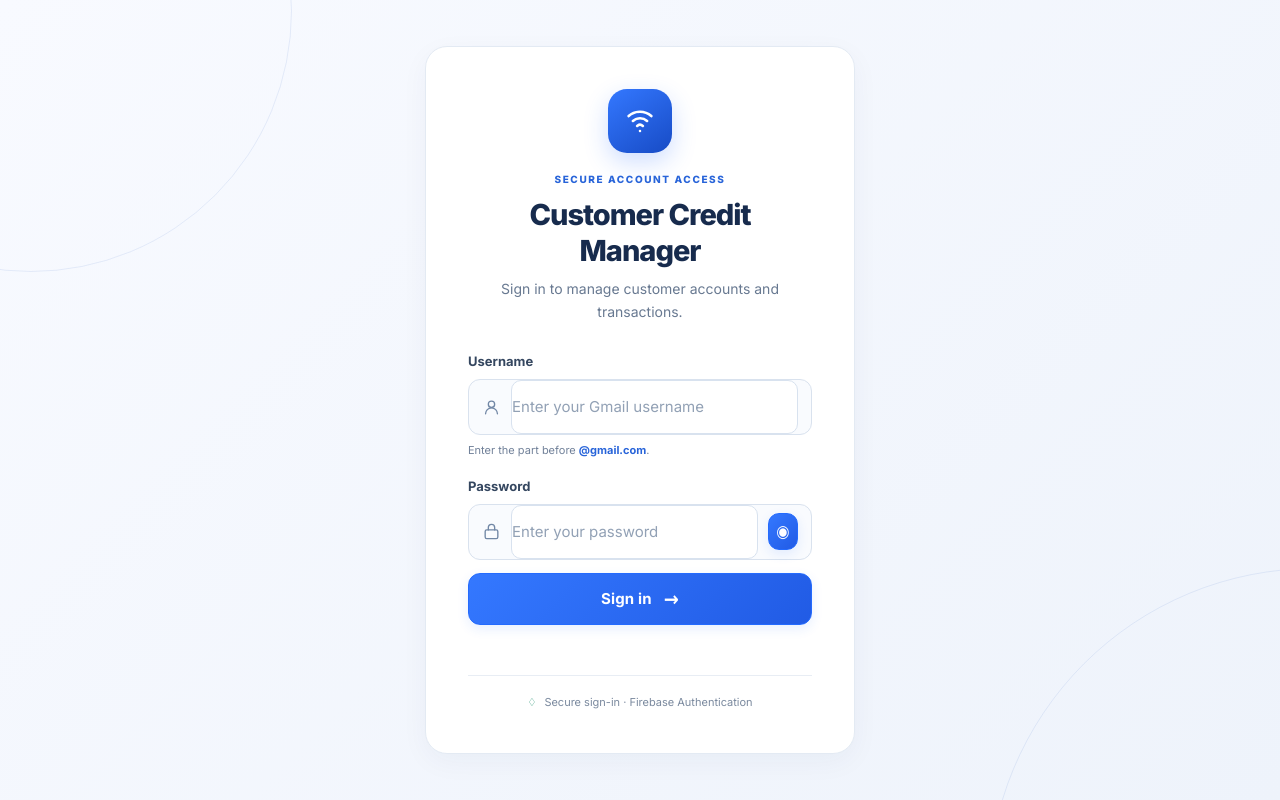
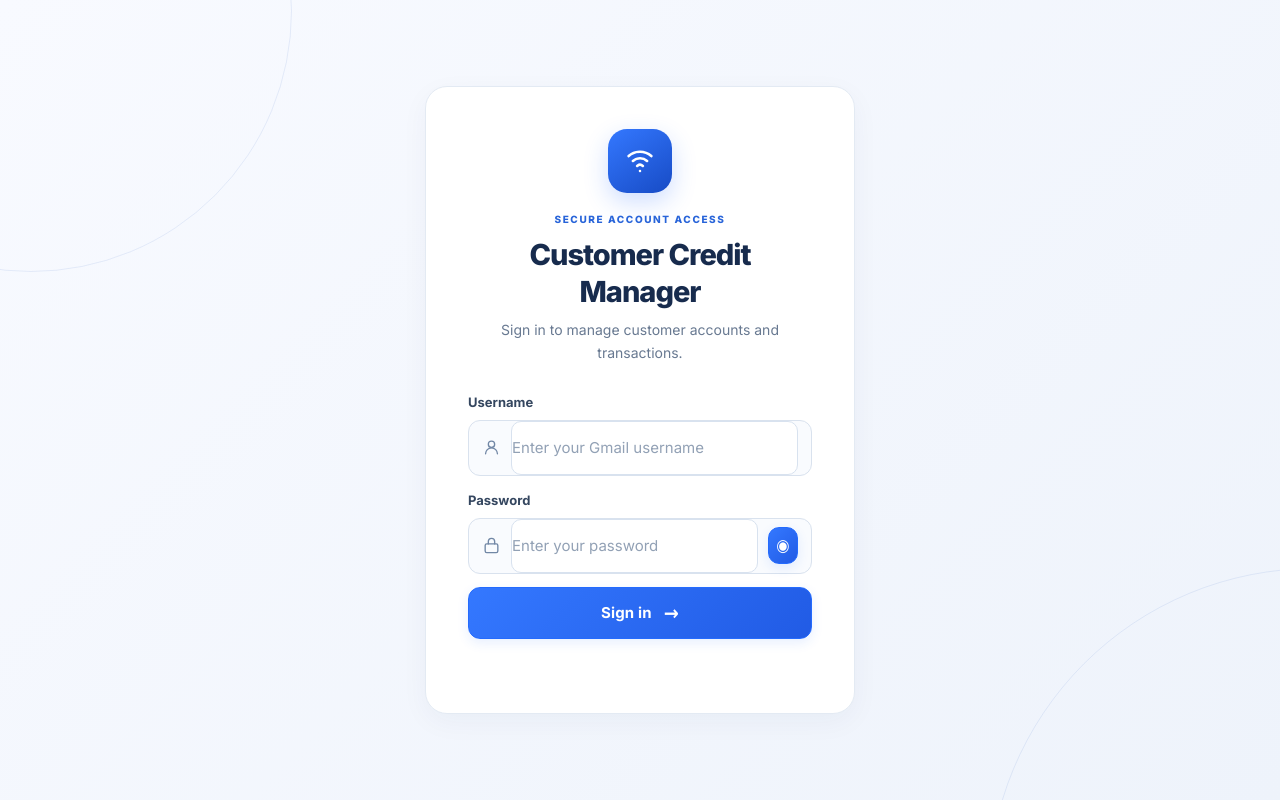
Before and after one commit to roshan7860/isp-online-system, a PHP site: page / in a window 1280 px wide. Run offline with PHP 8.4, Linux system fonts and the light colour scheme; some libraries are stand-ins or nearby versions.

Commit message:
Add files via upload

```diff
--- a/index.html
+++ b/index.html
@@ -16,13 +16,11 @@
     <form id="loginForm" autocomplete="on">
       <label for="email">Username</label>
       <div class="loginInputWrap"><svg viewBox="0 0 24 24" aria-hidden="true"><circle cx="12" cy="8" r="4"/><path d="M4.5 20a7.5 7.5 0 0 1 15 0"/></svg><input id="email" name="username" type="text" placeholder="Enter your Gmail username" autocomplete="username" autocapitalize="none" spellcheck="false" required></div>
-      <div class="loginHint">Enter the part before <b>@gmail.com</b>.</div>
       <label for="password">Password</label>
       <div class="loginInputWrap"><svg viewBox="0 0 24 24" aria-hidden="true"><rect x="4" y="10" width="16" height="11" rx="2"/><path d="M8 10V7a4 4 0 0 1 8 0v3"/></svg><input id="password" name="password" type="password" placeholder="Enter your password" autocomplete="current-password" required><button id="toggleLoginPassword" class="loginPasswordToggle" type="button" aria-label="Show password">◉</button></div>
       <button id="loginBtn" type="submit">Sign in <span aria-hidden="true">→</span></button>
       <div id="loginMsg" class="msg" role="alert" aria-live="polite"></div>
     </form>
-    <div class="loginFooter"><span class="loginLock">♢</span> Secure sign-in · Firebase Authentication</div>
   </div>
 </div>
 
--- a/style.css
+++ b/style.css
@@ -1164,3 +1164,10 @@
 #dashboardView .pageHeading{margin-top:0!important;padding-top:0!important}
 #dashboardView .pageHeading h2{margin-top:0!important}
 body:has(#app:not(.hidden)){padding-top:0!important}
+
+
+/* V14: login page requested cleanup — helper hint and authentication footer removed */
+.loginScreen .login form label{margin-top:14px!important}
+.loginScreen .login form label:first-of-type{margin-top:0!important}
+.loginScreen .login form{margin-bottom:0!important}
+.loginScreen .loginFooter,.loginScreen .loginHint{display:none!important}
--- a/sw.js
+++ b/sw.js
@@ -1,4 +1,4 @@
-const CACHE_NAME = "customer-credit-manager-top-gap-fix-v13";
+const CACHE_NAME = "customer-credit-manager-login-cleanup-v14";
 const BASE = "/isp-online-system/";
 const APP_SHELL = [
   BASE, BASE + "index.html", BASE + "customer.html", BASE + "style.css",
```
